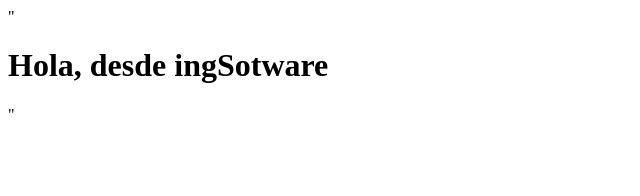
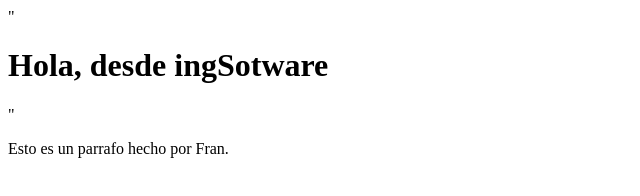
Before and after one commit to cristrd3/ingSoftware, a plain HTML site: page index.html in a window 1280 px wide. Shown: the whole page, without its empty margins (0-640 px from the left). Drawn offline with Linux system fonts and the light colour scheme.

Commit message:
Se añadio un parrafo.

```diff
--- a/index.html
+++ b/index.html
@@ -1 +1,2 @@
 "<h1>Hola, desde ingSotware</h1>"
+<p>Esto es un parrafo hecho por Fran.</p>
```
